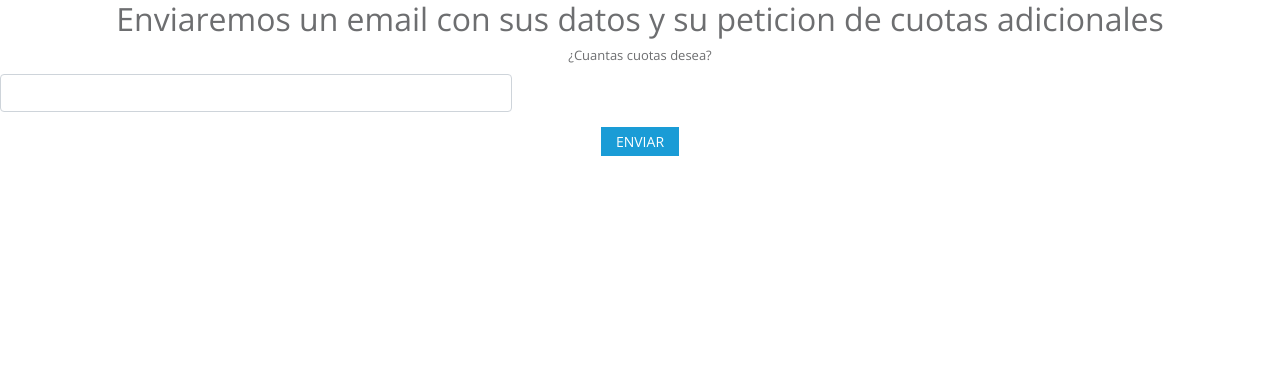
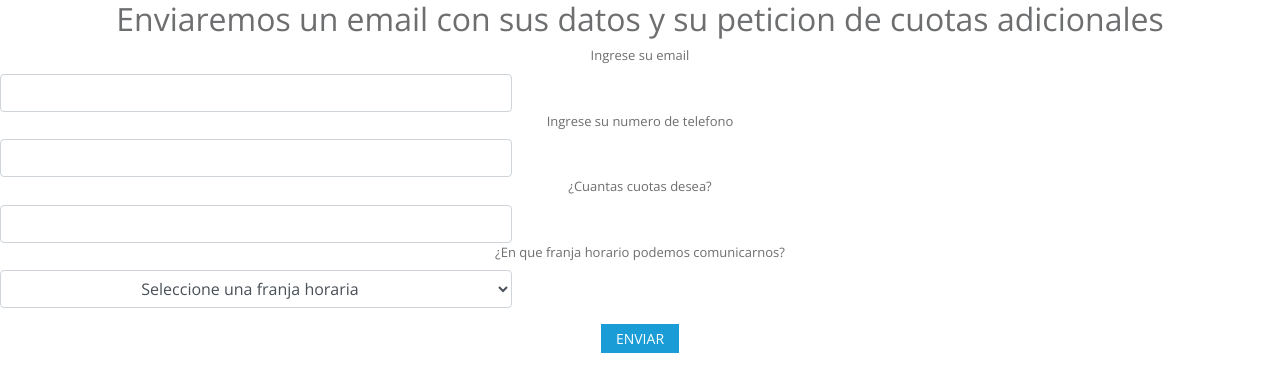
Before and after one commit to rodrigo1990/deuda-online, a PHP site: page /api2/quiero_mas_cuotas.php?documento=1 in a window 1280 px wide. Shown: the top 392 px of the page. Run offline with PHP 8.4, Linux system fonts and the light colour scheme; data that the repository does not hold is empty; some libraries are stand-ins or nearby versions.

Commit message:
formulario de cantidad de cuotas 2da iteracion
formulario de cantidad de cuotas 2da iteracion

```diff
--- a/api2/js/mailCantidadCuotas.js
+++ b/api2/js/mailCantidadCuotas.js
@@ -1,16 +1,42 @@
  function enviarMailCuotas(){
+
+    var cuotas = $("#cant-cuotas").val();
+	var nombre = $("#nombre").val();
+	var documento = $("#documento").val();
+	var banco = $("#banco").val();
+	var telefono = $("#telefono").val();
+	var email = $("#email").val();
+	var franjaHoraria = $("#franja-horaria").val();
+	var emailValido=/^(([^<>()\[\]\\.,;:\s@"]+(\.[^<>()\[\]\\.,;:\s@"]+)*)|(".+"))@((\[[0-9]{1,3}\.[0-9]{1,3}\.[0-9]{1,3}\.[0-9]{1,3}])|(([a-zA-Z\-0-9]+\.)+[a-zA-Z]{2,}))$/;
+  	var soloNumeros=/^[0-9]*$/;
+
+
+	if(email.length==0 || email.search(emailValido)){
+	    $("#email-error").fadeIn();
+	}else if(telefono.length>13 || telefono.length==0 || telefono.search(soloNumeros)){
+	    $("#email-error").fadeOut();
+	    $("#telefono-error").fadeIn();
+	}else if(cuotas.length==0){
+	    $("#telefono-error").fadeOut();
+	    $("#cuotas-error").fadeIn();
+	}else if(franjaHoraria==0){
+		$("#cuotas-error").fadeOut();
+	    $("#franja-horaria-error").fadeIn();
+
+	}else{
+        $("#email-error").fadeOut();
+        $("#telefono-error").fadeOut();
+        $("#cuotas-error").fadeOut();
+
 
     	$( "body" ).prepend( '<div id="preloader"><div class="spinner-sm spinner-sm-1" id="status"> </div><h2 style="color: #1a9cd6;font-style: italic;" class="text-center">Estamos procesando<br>su consulta</h2></div>' );
 
 
 
-	var cuotas = $("#cant-cuotas").val();
-	var nombre = $("#nombre").val();
-	var documento = $("#documento").val();
-	var banco = $("#banco").val();
+
 
     	$.ajax({
-			data:{cuotas:cuotas,nombre:nombre,documento:documento,banco:banco},
+    			data:{cuotas:cuotas,nombre:nombre,documento:documento,banco:banco,telefono:telefono,email:email,franjaHoraria:franjaHoraria},
 
     			url:'ajax/mailCantidadCuotas.php',
 
@@ -18,9 +44,12 @@
 
     			success:function(response){
 
-				$("#preloader").html("<h1>Solicitud enviada</h1>");
-				alert(response);
+    				$("#preloader").html("<div class='exito'><img src='../imagenes/quiero_pagar/tilde.png'><h1>Solicitud enviada</h1><form action='index.php' method='POST'><input type='hidden' name='documento' value='"+documento+"'><button class='contactorapido_btn'>Volver</button></div>");
+    				//alert(response);
 
     			}
     	});
+
+
+	}//if
 }
--- a/api2/quiero_mas_cuotas.php
+++ b/api2/quiero_mas_cuotas.php
@@ -1,6 +1,6 @@
 <html>
-	<head>
-		<meta charset="utf-8">
+	<head><meta http-equiv="Content-Type" content="text/html; charset=euc-jp">
+
 	    <meta http-equiv="X-UA-Compatible" content="IE=edge">
 	    <meta name="viewport" content="width=device-width, initial-scale=1">
 	    <title>Deuda Online</title>
@@ -16,9 +16,32 @@
 	<body style="text-align:center;">
 		<form >
 			<h2>Enviaremos un email con sus datos y su peticion de cuotas adicionales</h2>
+
+			<label for="email" class="">Ingrese su email</label>
+
+			<input type="email" name="email" id="email" class="form-control center-block cuotas-input" >
+
+			<div class="form-error" id="email-error">Ingrese un email valido</div>
+
+			<label for="telefono" class="">Ingrese su numero de telefono</label>
+
+			<input type="text"  name="telefono" id="telefono" class="form-control center-block cuotas-input" >
+
+			<div class="form-error" id="telefono-error">Ingrese un telefono valido</div>
+
 			<label for="cant-cuotas" class="">¿Cuantas cuotas desea?</label>
+			<input type="number" min="7" name="cant-cuotas" id="cant-cuotas" class="form-control center-block cuotas-input" >
+			<div class="form-error" id="cuotas-error">Ingrese una cantidad de cuotas</div>
 
-			<input type="number" min="7" name="cant-cuotas" id="cant-cuotas" class="form-control center-block">
+
+			<label for="franja-horaria" class="">¿En que franja horario podemos comunicarnos?</label>
+			<select name="franja-horaria" id="franja-horaria" class="form-control center-block cuotas-input text-center">
+				<option value="0">Seleccione una franja horaria</option>
+				<option value="08:00 a 12:00 HS">08:00 a 12:00 HS</option>
+				<option value="12:00 a 16:00 HS">12:00 a 16:00 HS</option>
+				<option value="16:00  a 20:00 HS">16:00  a 20:00 HS</option>
+			</select>
+			<div class="form-error" id="franja-horaria-error">Ingrese una franja horaria</div>
 
 			<input type="hidden" value="<?php echo $_GET['documento'] ?>" name="documento" id="documento">
 			<input type="hidden" value="<?php echo $_GET['nombre'] ?>" name="nombre" id="nombre">
--- a/css/styles.css
+++ b/css/styles.css
@@ -825,8 +820,12 @@ body>.main{
   position:relative;
 }
 
-input[name=cant-cuotas]{
+.cuotas-input{
   width: 40%;
+}
+
+select.cuotas-input{
+  text-align-last: center;
 }
 
 /* Preloader */
```
Also changed, not shown: other parts of css/styles.css (+32 -6 lines), api2/ajax/mailCantidadCuotas.php (+8 -1 lines). Lines whose indentation alone changed are shown as unchanged.
